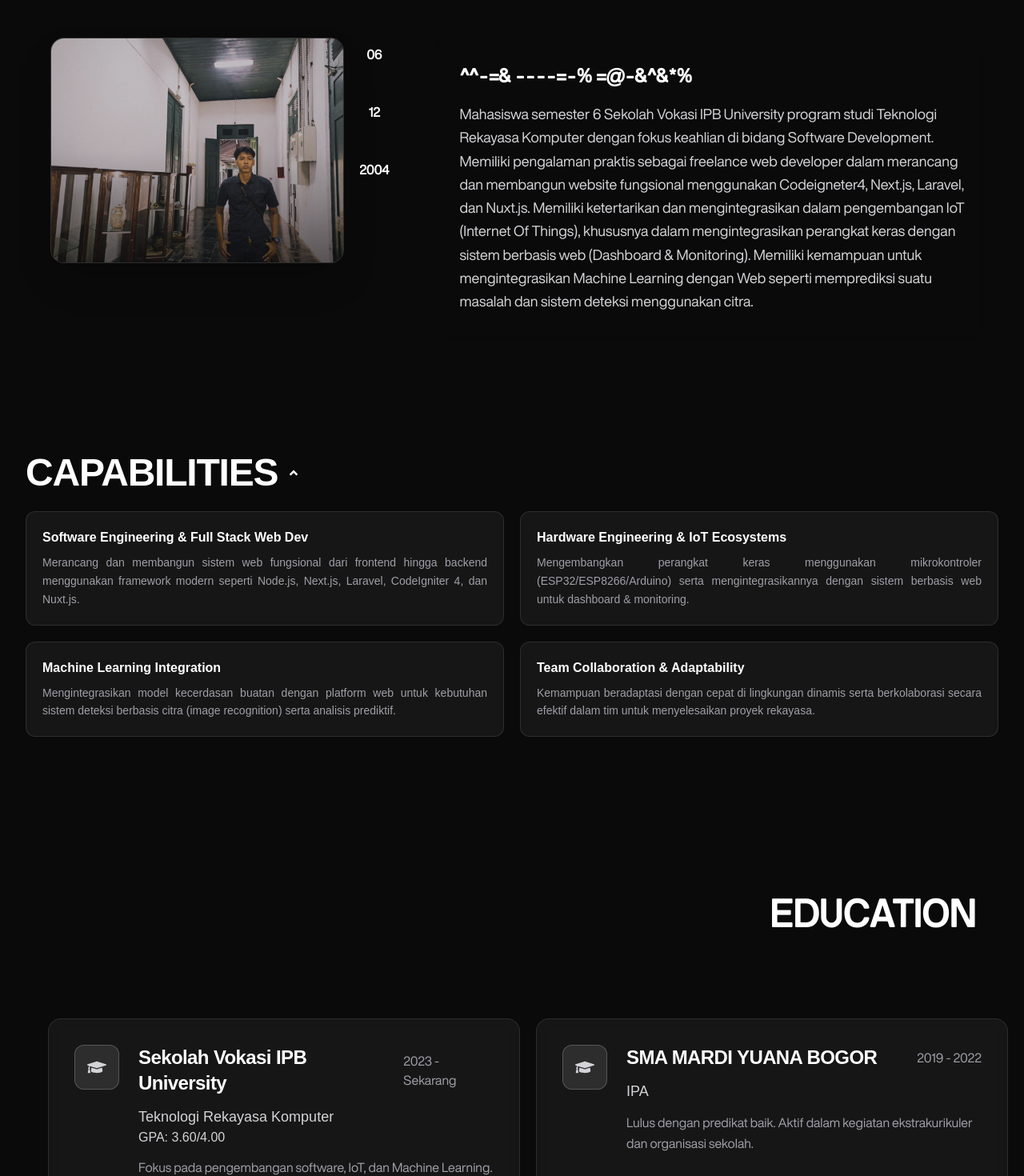
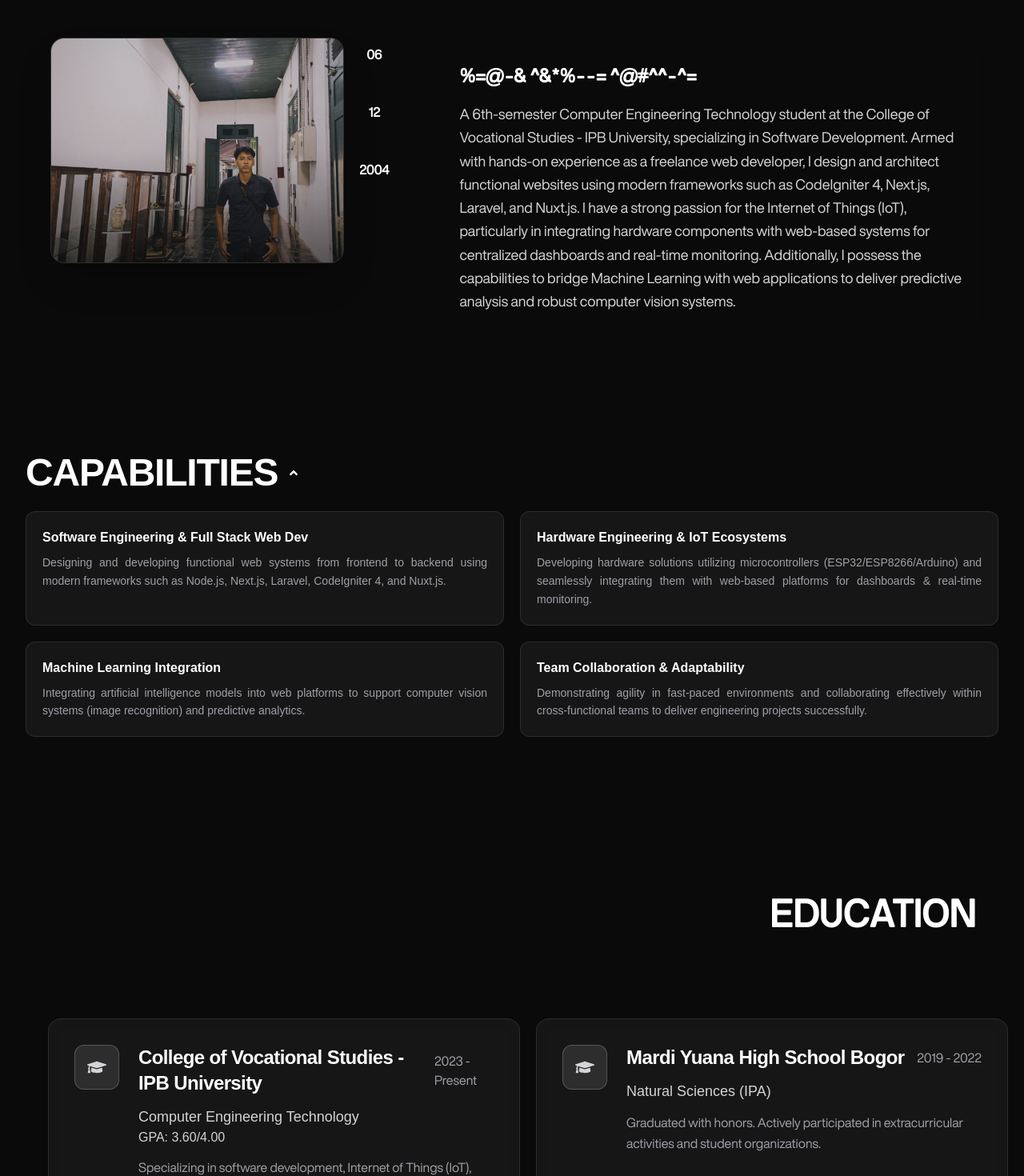
Before and after one commit to ilhambonardoo/my-porfolio, a Next.js app: page / in a window 1280 px wide. Shown: the part 960-2430 px from the top of the page at 80% size. Built offline with nearby package versions, Linux system fonts and the light colour scheme.

Commit message:
translate text ke bahasa inggris

```diff
--- a/src/components/Profile.tsx
+++ b/src/components/Profile.tsx
@@ -43,7 +43,7 @@ const Profile = () => {
               <div className="relative md:w-full ml-6 w-59.25 h-45.5 lg:w-100 lg:h-70  max-w-sm aspect-4/5 rounded-2xl overflow-hidden ring-1 ring-white/15 bg-zinc-900 shadow-2xl">
                 <Image
                   src="/person/ilham2.png"
-                  alt="Foto profil Ilham"
+                  alt="Ilham's profile picture"
                   fill
                   className="object-cover "
                   priority
@@ -64,17 +64,17 @@ const Profile = () => {
                 Ilham Bonardo Marpaung
               </h3>
               <p className="mt-4 text-zinc-300 text-justify lg:text-left leading-relaxed text-base md:text-lg font-helvetica">
-                Mahasiswa semester 6 Sekolah Vokasi IPB University program studi
-                Teknologi Rekayasa Komputer dengan fokus keahlian di bidang
-                Software Development. Memiliki pengalaman praktis sebagai
-                freelance web developer dalam merancang dan membangun website
-                fungsional menggunakan Codeigneter4, Next.js, Laravel, dan
-                Nuxt.js. Memiliki ketertarikan dan mengintegrasikan dalam
-                pengembangan IoT (Internet Of Things), khususnya dalam
-                mengintegrasikan perangkat keras dengan sistem berbasis web
-                (Dashboard & Monitoring). Memiliki kemampuan untuk
-                mengintegrasikan Machine Learning dengan Web seperti memprediksi
-                suatu masalah dan sistem deteksi menggunakan citra.
+                A 6th-semester Computer Engineering Technology student at the
+                College of Vocational Studies - IPB University, specializing in
+                Software Development. Armed with hands-on experience as a
+                freelance web developer, I design and architect functional
+                websites using modern frameworks such as CodeIgniter 4, Next.js,
+                Laravel, and Nuxt.js. I have a strong passion for the Internet
+                of Things (IoT), particularly in integrating hardware components
+                with web-based systems for centralized dashboards and real-time
+                monitoring. Additionally, I possess the capabilities to bridge
+                Machine Learning with web applications to deliver predictive
+                analysis and robust computer vision systems.
               </p>
             </div>
           </div>
--- a/src/constant/profile.ts
+++ b/src/constant/profile.ts
@@ -4,52 +4,52 @@ export const skills = [
   {
     title: "Software Engineering & Full Stack Web Dev",
     description:
-      "Merancang dan membangun sistem web fungsional dari frontend hingga backend menggunakan framework modern seperti Node.js, Next.js, Laravel, CodeIgniter 4, dan Nuxt.js.",
+      "Designing and developing functional web systems from frontend to backend using modern frameworks such as Node.js, Next.js, Laravel, CodeIgniter 4, and Nuxt.js.",
   },
   {
     title: "Hardware Engineering & IoT Ecosystems",
     description:
-      "Mengembangkan perangkat keras menggunakan mikrokontroler (ESP32/ESP8266/Arduino) serta mengintegrasikannya dengan sistem berbasis web untuk dashboard & monitoring.",
+      "Developing hardware solutions utilizing microcontrollers (ESP32/ESP8266/Arduino) and seamlessly integrating them with web-based platforms for dashboards & real-time monitoring.",
   },
   {
     title: "Machine Learning Integration",
     description:
-      "Mengintegrasikan model kecerdasan buatan dengan platform web untuk kebutuhan sistem deteksi berbasis citra (image recognition) serta analisis prediktif.",
+      "Integrating artificial intelligence models into web platforms to support computer vision systems (image recognition) and predictive analytics.",
   },
   {
     title: "Team Collaboration & Adaptability",
     description:
-      "Kemampuan beradaptasi dengan cepat di lingkungan dinamis serta berkolaborasi secara efektif dalam tim untuk menyelesaikan proyek rekayasa.",
+      "Demonstrating agility in fast-paced environments and collaborating effectively within cross-functional teams to deliver engineering projects successfully.",
   },
 ];
 
 export const educations = [
   {
     id: 1,
-    institution: "Sekolah Vokasi IPB University",
-    program: "Teknologi Rekayasa Komputer",
-    period: "2023 - Sekarang",
+    institution: "College of Vocational Studies - IPB University",
+    program: "Computer Engineering Technology",
+    period: "2023 - Present",
     gpa: "GPA: 3.60/4.00",
     description:
-      "Fokus pada pengembangan software, IoT, dan Machine Learning. Aktif dalam proyek pengembangan web.",
+      "Specializing in software development, Internet of Things (IoT), and Machine Learning. Actively engaged in various web engineering and development projects.",
   },
   {
     id: 2,
-    institution: "SMA MARDI YUANA BOGOR",
-    program: "IPA",
+    institution: "Mardi Yuana High School Bogor",
+    program: "Natural Sciences (IPA)",
     period: "2019 - 2022",
     gpa: "",
     description:
-      "Lulus dengan predikat baik. Aktif dalam kegiatan ekstrakurikuler dan organisasi sekolah.",
+      "Graduated with honors. Actively participated in extracurricular activities and student organizations.",
   },
 ];
 
 export const certifications = [
   {
-    title: "Sertifikat Peserta Lomba Web Development",
+    title: "Web Development Competition Participant Certificate",
     logo: "/certification/lomba.jpeg",
     description:
-      "Berkontribusi aktif sebagai Backend Developer dalam merancang arsitektur database, membangun RESTful API yang efisien, serta memastikan integrasi sistem berjalan dengan lancar sepanjang kompetisi.",
+      "Contributed actively as a Backend Developer by architecting database schemas, building efficient RESTful APIs, and ensuring seamless system integration throughout the competition.",
   },
 ];
 
--- a/src/constant/project.ts
+++ b/src/constant/project.ts
@@ -3,12 +3,12 @@ export const projects = [
     id: 1,
     title: "IoTani",
     description:
-      "Sistem Pengukuran pH dan Kelembaban Tanah dengan Kontrol Pompa Otomatis Berbasis Website dan Machine Learning pada Tanaman Cabai.",
+      "A web-based soil pH and moisture measurement system integrated with automatic pump control and Machine Learning predictive models for chili pepper cultivation.",
     tech: [
       "Next.js",
       "Auth.js",
       "Firebase",
-      "JupyterNoteBook",
+      "Jupyter Notebook",
       "3D Design Blender",
     ],
     image: "/project/iotani.png",
@@ -19,8 +19,8 @@ export const projects = [
     id: 2,
     title: "CV.Boenha Makmur Utama",
     description:
-      "Website ini dibuat menggunakan Next.js dengan bahasa typescript dan dikembangkan menggunakan Node Package Manager (NPM). Didalamnya package terdapat framer motion, i18next, lucide react, swiper, dan react icons.",
-    tech: ["Typescript", "Next.js", "SEO Metadata"],
+      "A corporate profile website built with Next.js and TypeScript utilizing modern Node Package Manager (NPM) ecosystems, featuring seamless integration of Framer Motion, i18next, Lucide React, Swiper, and React Icons.",
+    tech: ["TypeScript", "Next.js", "SEO Metadata"],
     image: "/project/boenha.png",
     bg: "bg-zinc-950",
     Link: "https://boenha-next.vercel.app/",
@@ -29,9 +29,8 @@ export const projects = [
     id: 3,
     title: "One Fish",
     description:
-      "Website portfolio toko ikan One Fish. Menyelam ke dalam koleksi curated keunggulan akuatik. Dipilih dengan cermat untuk memastikan vitalitas yang tak tertandingi dan keindahan yang menakjubkan.",
-
-    tech: ["NodeJS", "Tailwind CSS", "Next.js", "Cloudinary"],
+      "A portfolio and catalog website for One Fish aquarium store. Dive into a curated collection of aquatic excellence, meticulously selected to ensure unparalleled vitality and stunning beauty.",
+    tech: ["Node.js", "Tailwind CSS", "Next.js", "Cloudinary"],
     image: "/project/onefish.png",
     Link: "https://onefish.vercel.app/",
     bg: "bg-zinc-950",
@@ -40,12 +39,11 @@ export const projects = [
     id: 4,
     title: "Smart Parking Light",
     description:
-      "Membuat sistem parkir otomatis yang berguna untuk menghitung jumlah mobil yang sudah masuk dalam 1 hari. Selain itu, parkiran tersebut memberikan informasi jika lampu warna merah maka parkiran tersebut telah terisi. Kemudian, jika warna hijau parkiran kosong",
-
+      "An automated digital parking system engineered to track and count vehicle entries. The infrastructure provides real-time occupancy updates, utilizing green LED indicators for vacant slots and red for occupied spaces.",
     tech: [
       "Seven Segment",
-      "Kabel Jumper",
-      "LDR (Light Depentdent Resistor)",
+      "Jumper Wires",
+      "LDR (Light Dependent Resistor)",
       "IC 7404",
       "LED",
     ],
@@ -57,9 +55,8 @@ export const projects = [
     id: 5,
     title: "Squeeze Cage",
     description:
-      "Sistem penimbangan jepit kambing atau domba berbasis Web dan Machine Learning. Website yang mengelola ternak dengan fitur CRUD yang ada di Next.JS menggunakan prisma model dan database postgreSQL terhubung langunsung ke Supabase. Kemudian, machine learning diimplementasikan menggunakan Anaconda Jupyter notebook dan server ML dijalankan menggunakan FAST API.",
-
-    tech: ["ESP32", "Next.JS", "Jupyter Notebook", "Fast API", "Load Cell"],
+      "An automated weighing and squeezing cage system for goats and sheep integrated with a Web Dashboard and Machine Learning. The platform manages livestock data through a Next.js full-stack framework with Prisma ORM and PostgreSQL (hosted on Supabase), while the predictive ML models are deployed seamlessly using FastAPI.",
+    tech: ["ESP32", "Next.js", "Jupyter Notebook", "FastAPI", "Load Cell"],
     image: "/project/squeeze.png",
     Link: "https://squeeze-cage.vercel.app",
     bg: "bg-zinc-950",
@@ -69,7 +66,7 @@ export const projects = [
 export const persons = [
   {
     id: 1,
-    hobby: "Web Dev",
+    hobby: "Web Development",
   },
   {
     id: 3,
@@ -77,6 +74,6 @@ export const persons = [
   },
   {
     id: 2,
-    hobby: "IoT",
+    hobby: "IoT (Internet of Things)",
   },
 ];
```
